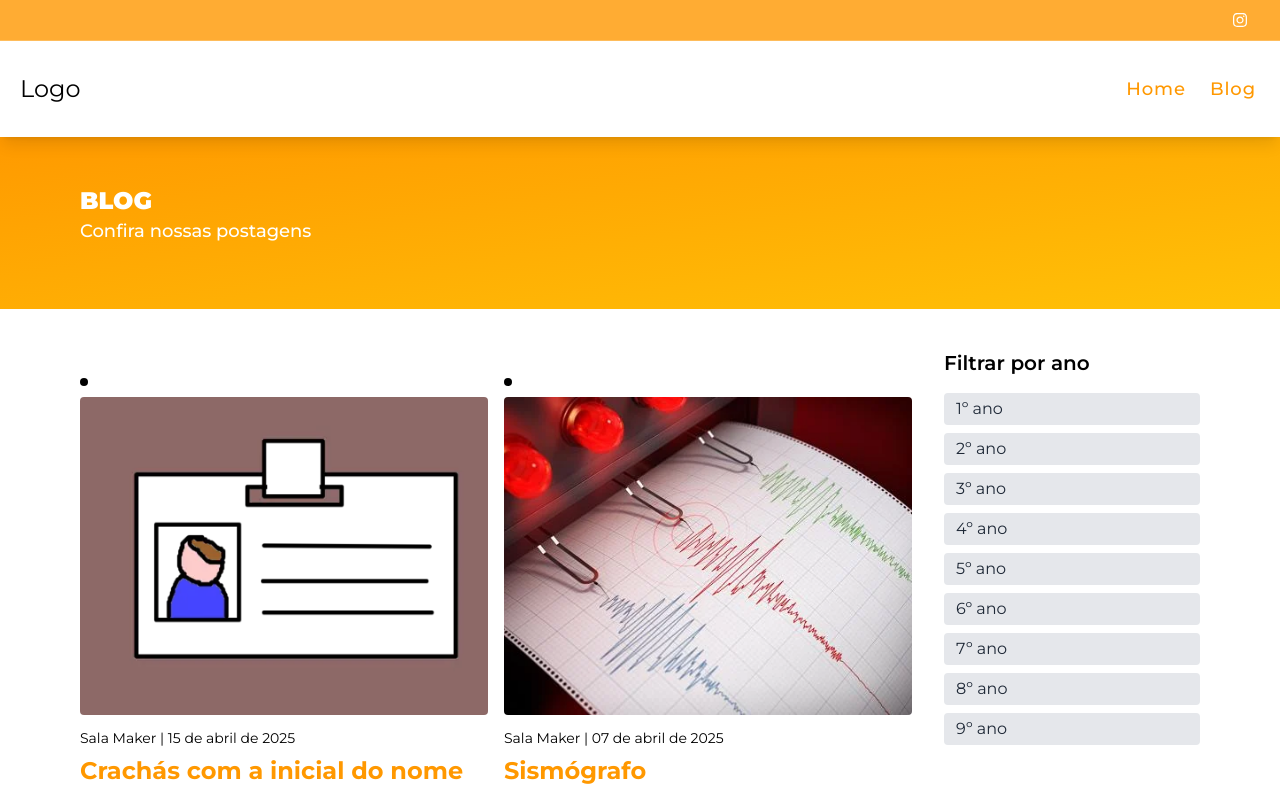
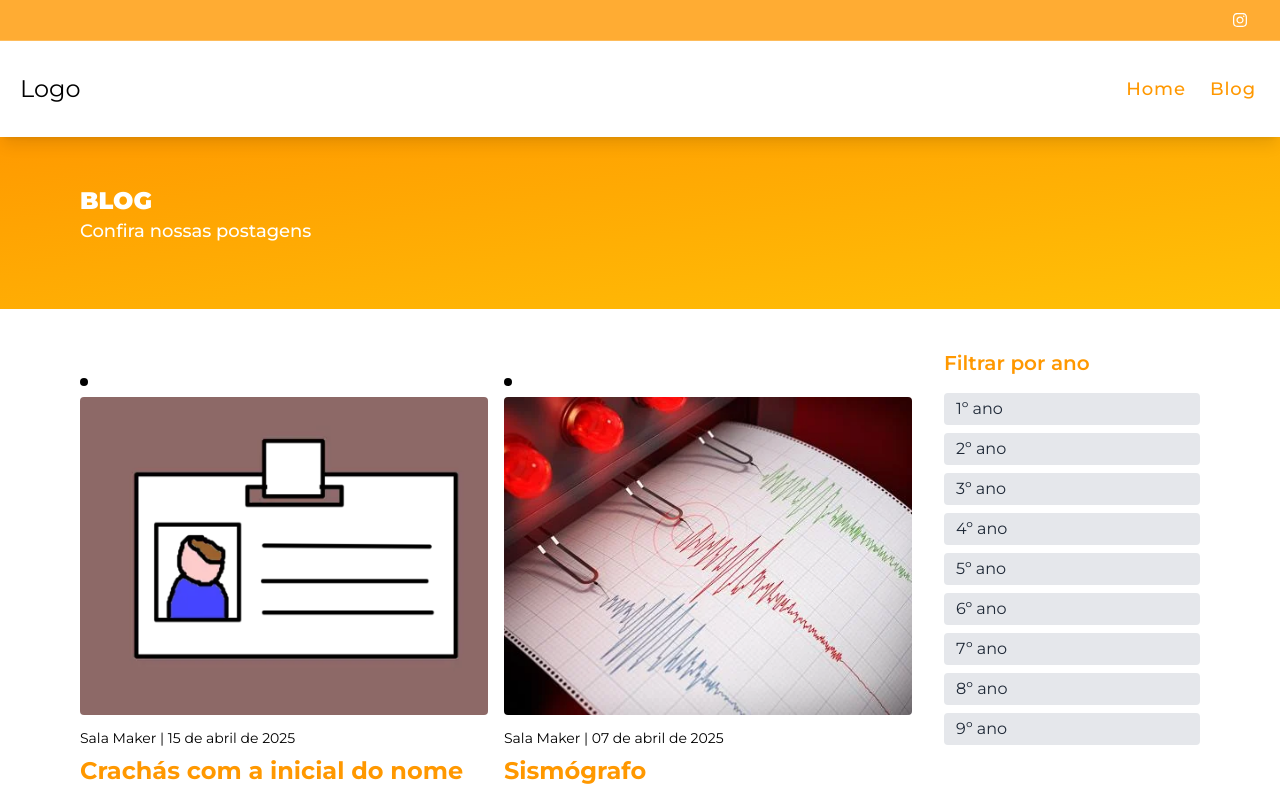
Before and after one commit to Karenzita18/sala-maker-milton-santos, a Next.js app: page /blog in a window 1280 px wide. Shown: the top 793 px of the page. Built offline with nearby package versions, Linux system fonts and the light colour scheme; what tailwindcss-animated would draw is missing.

Commit message:
K: update

```diff
--- a/src/components/common/blog/Posts.tsx
+++ b/src/components/common/blog/Posts.tsx
@@ -66,8 +66,8 @@ export default function Posts({ posts }: Props) {
 
         {/* Coluna lateral com filtro de anos */}
         <aside className="lg:col-span-1">
-          <h2 className="text-xl font-semibold mb-4">Filtrar por ano</h2>
-          <div className="flex flex-col gap-2">
+          <h2 className="text-xl font-semibold mb-4 text-brand-300">Filtrar por ano</h2>
+          <div className="flex flex-col gap-2 mb-5">
             {Array.from({ length: 9 }, (_, i) => i + 1).map(year => (
               <button
                 key={year}
```
